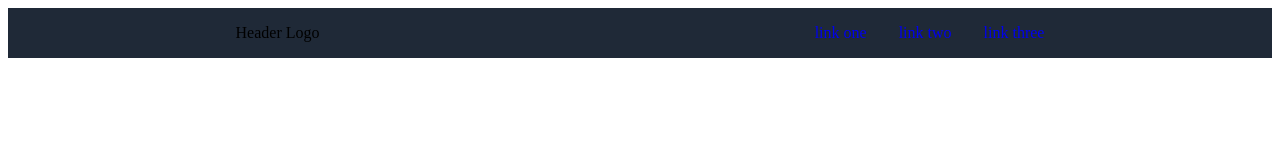
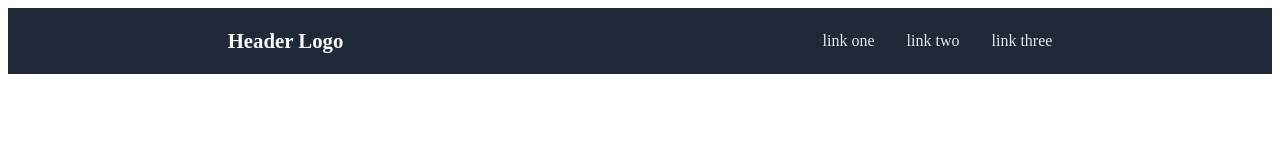
Before and after one commit to xBioTech/Landing-Page, a plain HTML site: page index.html in a window 1280 px wide. Drawn offline with Linux system fonts and the light colour scheme.

Commit message:
Added Colors to Header

```diff
--- a/style.css
+++ b/style.css
@@ -1,14 +1,22 @@
 .header {
     display: flex;
     justify-content: space-around;
+    align-items: center;
     background-color: #1F2937;
+}
+.header-left{
+color: #F9FAF8;
+font-size: 1.3rem;
+font-weight: 700;
+}
 
-}
 ul{
 display: flex;
 list-style: none;
 gap: 2em;
 }
+
 a{
     text-decoration: none;
+    color: #E5E7EB;
 }
```
